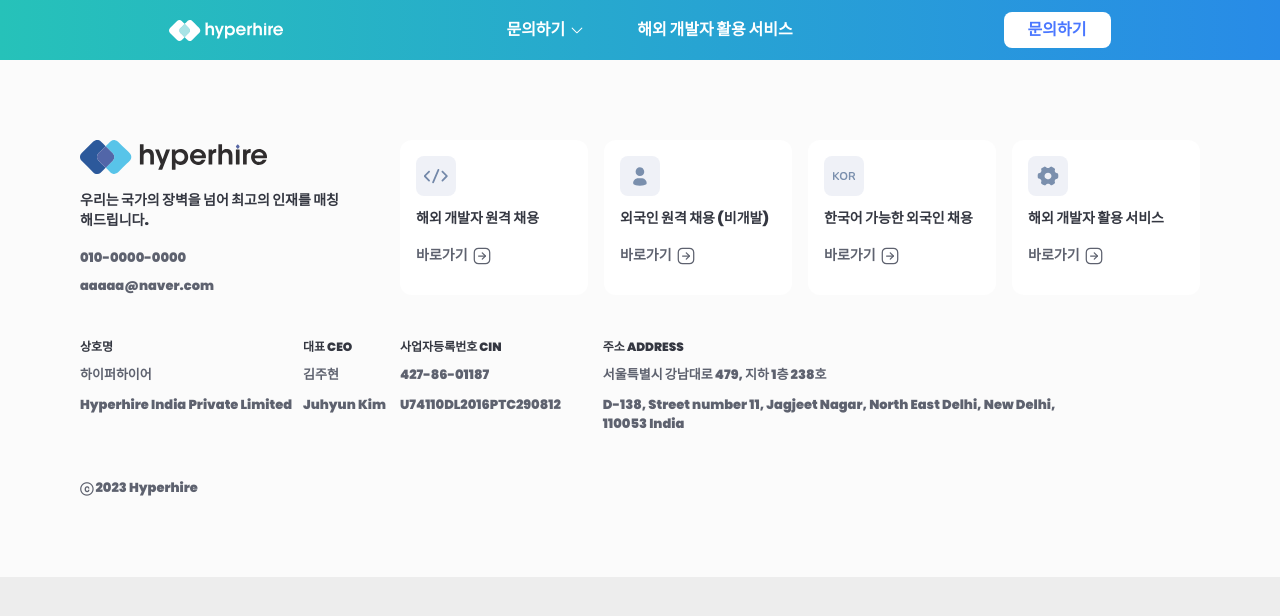
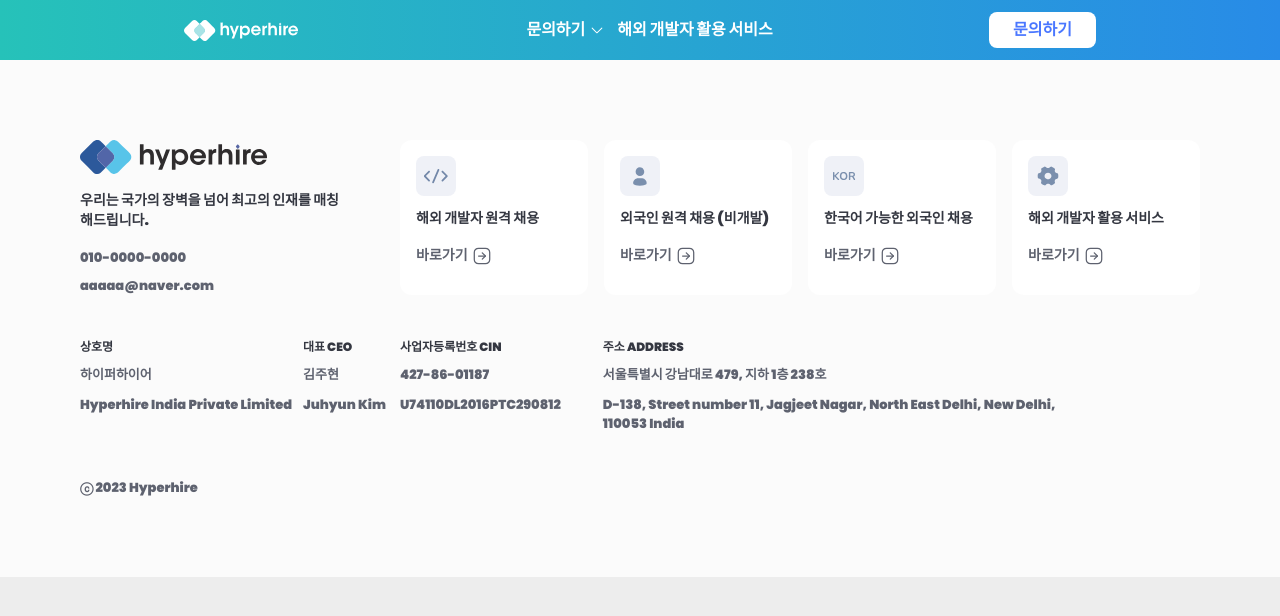
Before and after one commit to HussainAhmadDev/hyperhire, a Next.js app: page / in a window 1280 px wide. Shown: the top 616 px of the page. Built offline with nearby package versions, Linux system fonts and the light colour scheme.

Commit message:
new components

```diff
--- /dev/null
+++ b/src/components/atoms/container.tsx
@@ -0,0 +1,18 @@
+import { cn } from "@/utils";
+import { DetailedHTMLProps, HTMLAttributes, PropsWithChildren } from "react";
+
+const Container = ({
+  className,
+  children,
+  ...props
+}: PropsWithChildren<
+  DetailedHTMLProps<HTMLAttributes<HTMLDivElement>, HTMLDivElement>
+>) => {
+  return (
+    <div className={cn("p-3 w-full max-w-6xl m-auto", className)} {...props}>
+      {children}
+    </div>
+  );
+};
+
+export { Container };
--- /dev/null
+++ b/src/components/atoms/flex.tsx
@@ -0,0 +1,47 @@
+import React, { PropsWithChildren } from "react";
+import { cn } from "@/utils";
+
+interface FlexProps
+  extends PropsWithChildren<
+    React.DetailedHTMLProps<
+      React.HTMLAttributes<HTMLDivElement>,
+      HTMLDivElement
+    >
+  > {
+  children: React.ReactNode;
+  justify?: "start" | "center" | "end" | "between" | "around";
+  align?: "start" | "center" | "end";
+  direction?: "row" | "column";
+  wrap?: boolean;
+  gap?: number;
+}
+
+const Flex: React.FC<FlexProps> = ({
+  children,
+  justify = "start",
+  align = "start",
+  direction = "row",
+  wrap = false,
+  gap = 0,
+  className = "",
+  ...props
+}) => {
+  return (
+    <div
+      className={cn(
+        "flex",
+        `justify-${justify}`,
+        `items-${align}`,
+        `flex-${direction}`,
+        `gap-${gap}`,
+        { "flex-wrap": wrap },
+        className
+      )}
+      {...props}
+    >
+      {children}
+    </div>
+  );
+};
+
+export { Flex };
--- a/src/components/atoms/index.ts
+++ b/src/components/atoms/index.ts
@@ -7,3 +7,5 @@
 export * from "./button";
 export * from "./white-logo";
 export * from "./chevron-icon";
+export * from "./container";
+export * from "./flex";
--- a/src/components/organisms/header.tsx
+++ b/src/components/organisms/header.tsx
@@ -1,18 +1,18 @@
 import React from "react";
-import { Button, ChevronIcon, WhiteLogo } from "../atoms";
+import { Button, ChevronIcon, Container, Flex, WhiteLogo } from "../atoms";
 
 const Header = () => {
   return (
-    <div className="py-3 w-full max-w-6xl items-center flex justify-around m-auto">
+    <Container className="py-3 w-full max-w-6xl items-center flex justify-around m-auto">
       <WhiteLogo />
-      <div className="flex items-center gap-10">
+      <Flex align="center" gap={10}>
         <Button variant="text">
           문의하기 <ChevronIcon />
         </Button>
         <p className="font-black text-white">해외 개발자 활용 서비스</p>
-      </div>
+      </Flex>
       <Button>문의하기</Button>
-    </div>
+    </Container>
   );
 };
 
```
